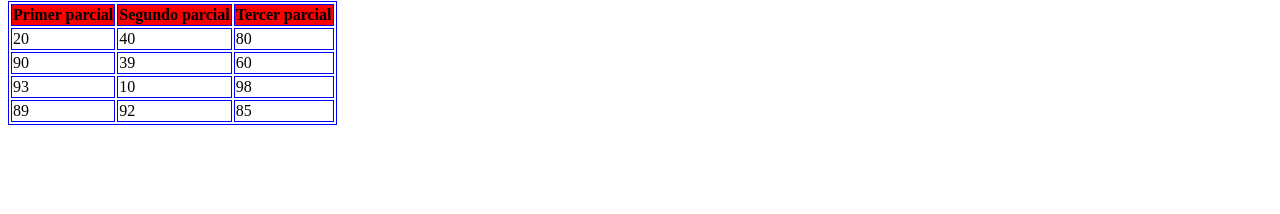
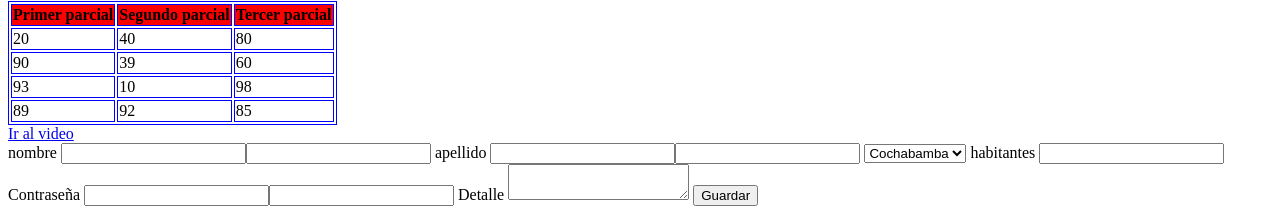
Before and after one commit to 4383Leonardo/miprimerrepo, a plain HTML site: page index.html in a window 1280 px wide. Shown: the part 1323-1537 px from the top of the page. Before the commit the page ends 1456 px from the top, so only its background shows below. Drawn offline with Linux system fonts and the light colour scheme.

Commit message:
mi segundo repo

```diff
--- a/index.html
+++ b/index.html
@@ -3,7 +3,7 @@
 <head>
     <meta charset="UTF-8">
     <meta name="viewport" content="width=device-width, initial-scale=1.0">
-    <title>CLASE HTML</title>
+    <title>CLASE HTML 👍</title>
 </head>
 <body>
     <h1>ETIQUETAS HTML</h1>
@@ -69,5 +69,29 @@
         </tr>
 
     </table>
+    <a href="https://www.youtube.com/watch?v=lQRzXFmSaAo" target="_blank">Ir al video</a>
+    <form>
+        <label for="nombre">nombre</label>
+        <input type="text" name="ingrese su nombre"><input/>
+        <label for="apellido">apellido</label>
+        <input type="text"><input/>
+        <select><option value="Cocahabamba">Cochabamba</option>
+        <option value="Santa Cruz">Santa cruz</option>
+        <option value="oruro">Oruro</option>
+        <option value="potosi">Potosi</option>
+        <option value="pando">Pando</option>
+        <option value="beni">Beni</option>
+        <option value="la paz">La paz</option>
+        <option value="chuquisaca">Chuquisaca</option>
+        <option value="tarija">Tarija</option>
+        </select>
+        <label>habitantes</label>
+        <input type="number"></input>
+        <label>Contraseña</label>
+        <input type="passwort"><input>
+        <label>Detalle</label>
+        <textarea></textarea>
+        <input type="button" value="Guardar">
+    </form>
 </body>
 </html>
```
